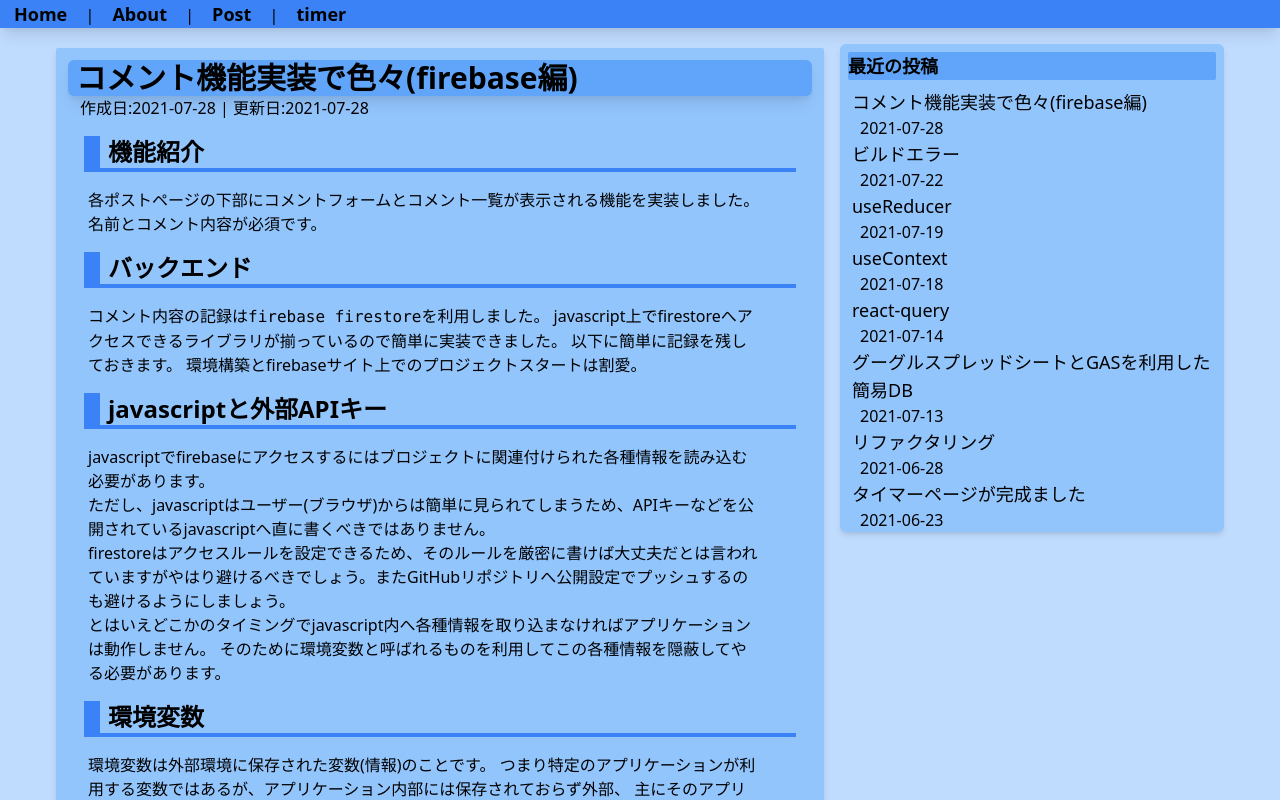
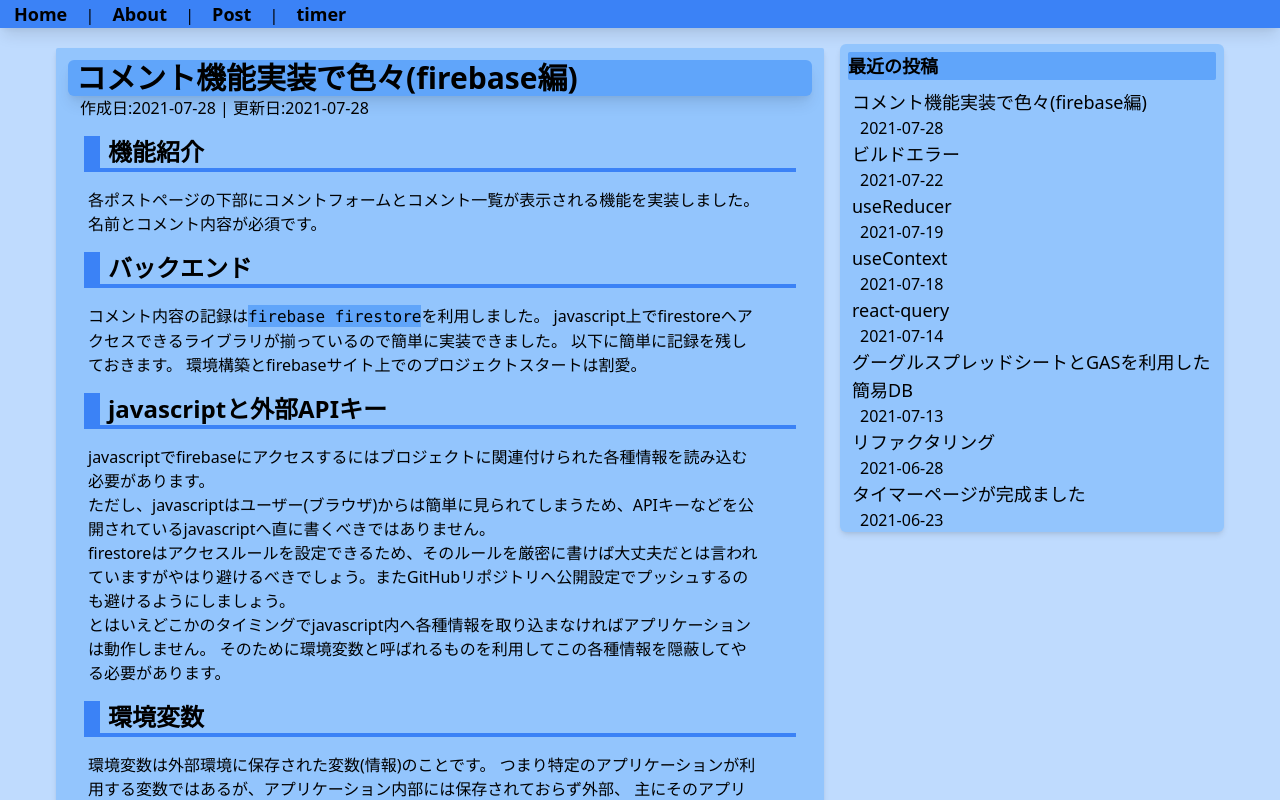
Before and after one commit to woodjellyfish/BLOG, a Next.js app: page / in a window 1280 px wide. Shown: the top 800 px of the page. Built offline with nearby package versions, Linux system fonts and the light colour scheme.

Commit message:
fix recentPosts display

```diff
--- a/components/post/Components.tsx
+++ b/components/post/Components.tsx
@@ -8,7 +8,11 @@ import {
 
 export const CodeBlock: CodeComponent = ({ inline, className, children }) => {
   if (inline) {
-    return <code className={className}>{children}</code>;
+    return (
+      <a className="bg-blue-400">
+        <code className={className}>{children}</code>
+      </a>
+    );
   }
   const match = /language-(\w+)/.exec(className || "");
   const lang = match && match[1] ? match[1] : "";
```
